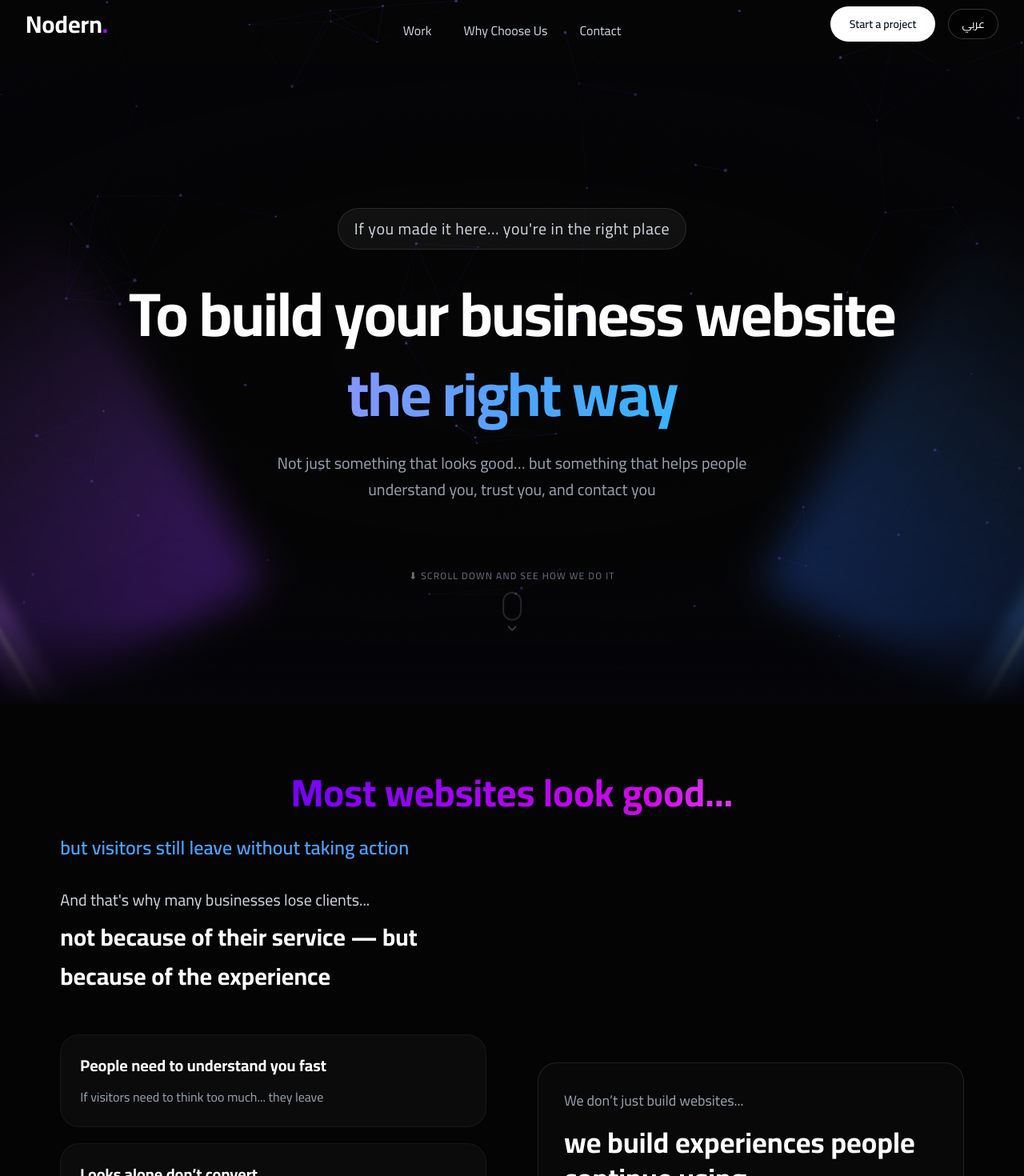
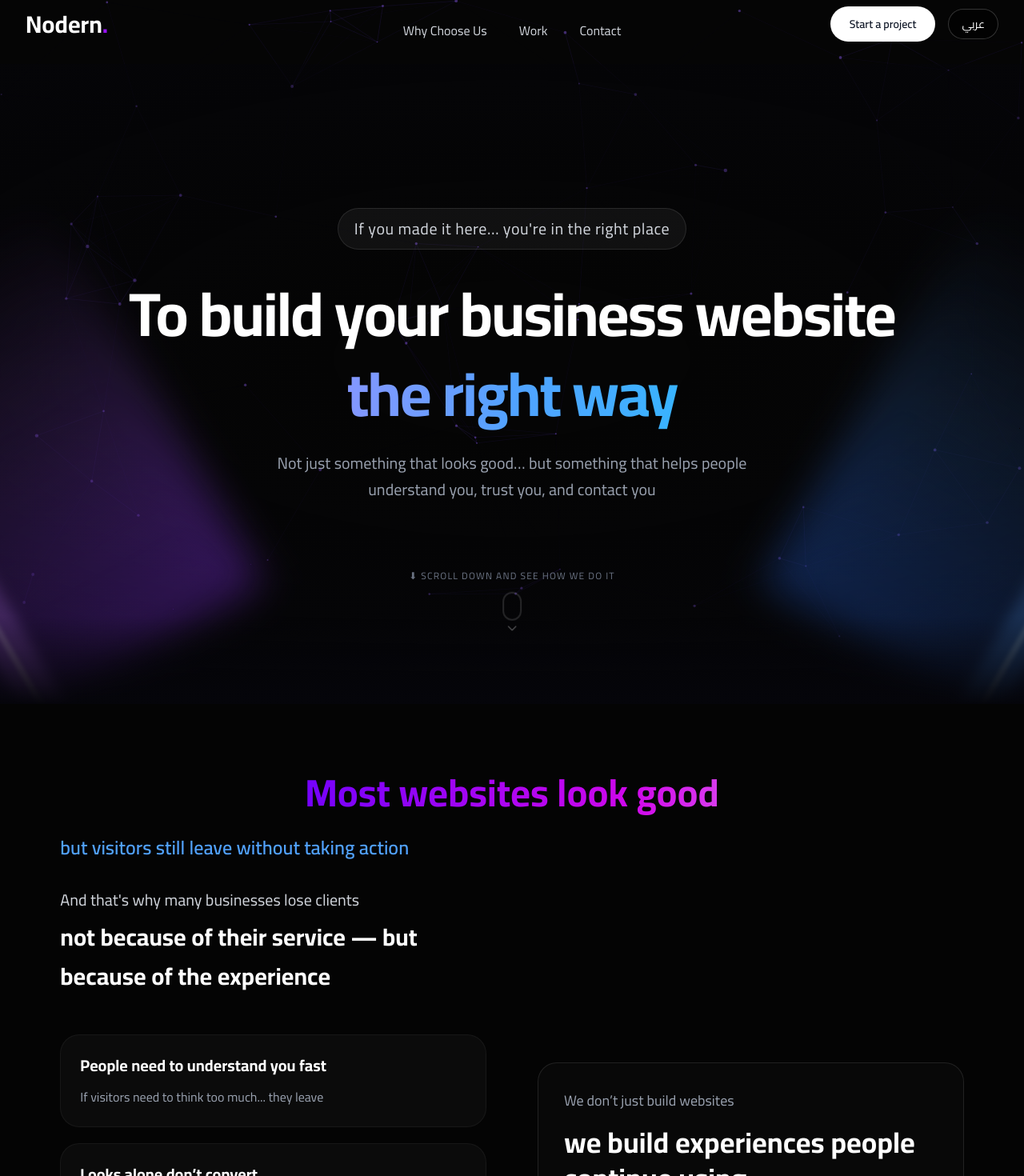
Before and after one commit to kero571-adel/Nodern, a Next.js app: page /en in a window 1280 px wide. Shown: the top 1470 px of the page at 80% size. Built offline with nearby package versions, Linux system fonts and the light colour scheme.

Commit message:
enhance top search 01

```diff
--- a/app/[locale]/layout.js
+++ b/app/[locale]/layout.js
@@ -11,6 +11,7 @@ const cairo = Cairo({
   weight: ["400", "600", "700"],
   variable: "--font-cairo",
   display: "swap",
+  preload: true,
 });
 
 // ─── Replace with your real domain ───────────────────────────────────────────
@@ -44,7 +45,7 @@ const META = {
 export async function generateMetadata({ params }) {
   const { locale } = await params;
   const m = META[locale] ?? META.en;
-  const canonicalUrl = locale === "en" ? SITE_URL : `${SITE_URL}/${locale}`;
+  const canonicalUrl = `${SITE_URL}/${locale}`;
 
   return {
     // ── Core ──────────────────────────────────────────────────────────────────
--- a/app/sitemap.js
+++ b/app/sitemap.js
@@ -9,10 +9,10 @@ export default function sitemap() {
       priority: 1,
       alternates: {
         languages: {
-          ar: SITE_URL,
+          ar: `${SITE_URL}/ar`,
           en: `${SITE_URL}/en`,
         },
-      },
+      }
     },
   ];
 }
--- a/components/layout/Navbar.jsx
+++ b/components/layout/Navbar.jsx
@@ -109,8 +109,8 @@ export default function Navbar() {
   }, []);
 
   const navLinks = [
+    { href: "#about", label: t("whyChooseUs") },
     { href: "#projects", label: t("work") },
-    { href: "#about", label: t("whyChooseUs") },
     { href: "#contact", label: t("contact") },
   ];
 
--- a/components/sections/Contact.jsx
+++ b/components/sections/Contact.jsx
@@ -14,7 +14,7 @@ import {
 export default function Contact() {
   const t = useTranslations("contact");
 
-  const whatsappNumber = "201272442140";
+  const whatsappNumber = "201507174664";
   const whatsappLink = `https://wa.me/${whatsappNumber}`;
 
   const [state, handleSubmit] = useForm("mredkbbb");
--- a/messages/en.json
+++ b/messages/en.json
@@ -19,10 +19,10 @@
     "viewWorkAria": "See our work"
   },
   "whyChooseUs": {
-    "title": "Most websites look good...",
+    "title": "Most websites look good",
     "subtitle": "but visitors still leave without taking action",
 
-    "intro1": "And that's why many businesses lose clients...",
+    "intro1": "And that's why many businesses lose clients",
     "intro2": "not because of their service — but because of the experience",
 
     "cards": {
@@ -44,7 +44,7 @@
       }
     },
 
-    "ending1": "We don’t just build websites...",
+    "ending1": "We don’t just build websites",
     "ending2": "we build experiences people continue using"
   },
   "projects": {
@@ -113,16 +113,16 @@
 
   "contact": {
     "title": "Let’s Build Your Project",
-    "line1": "If you reached here...",
+    "line1": "If you reached here",
     "line2": "You’re probably ready to take a serious step",
-    "line3": "Not just a website...",
+    "line3": "Not just a website",
     "line4": "But a system that actually converts visitors",
     "line5": "Send us a message and let’s turn your idea into reality",
 
     "button": "Start Your Project",
     "namePlaceholder": "Your Name",
     "emailPlaceholder": "Your Email",
-    "messagePlaceholder": "Tell us about your project...",
+    "messagePlaceholder": "Tell us about your project",
     "sending": "Sending...",
     "contactSuccess": {
       "title": "Message Sent",
```
